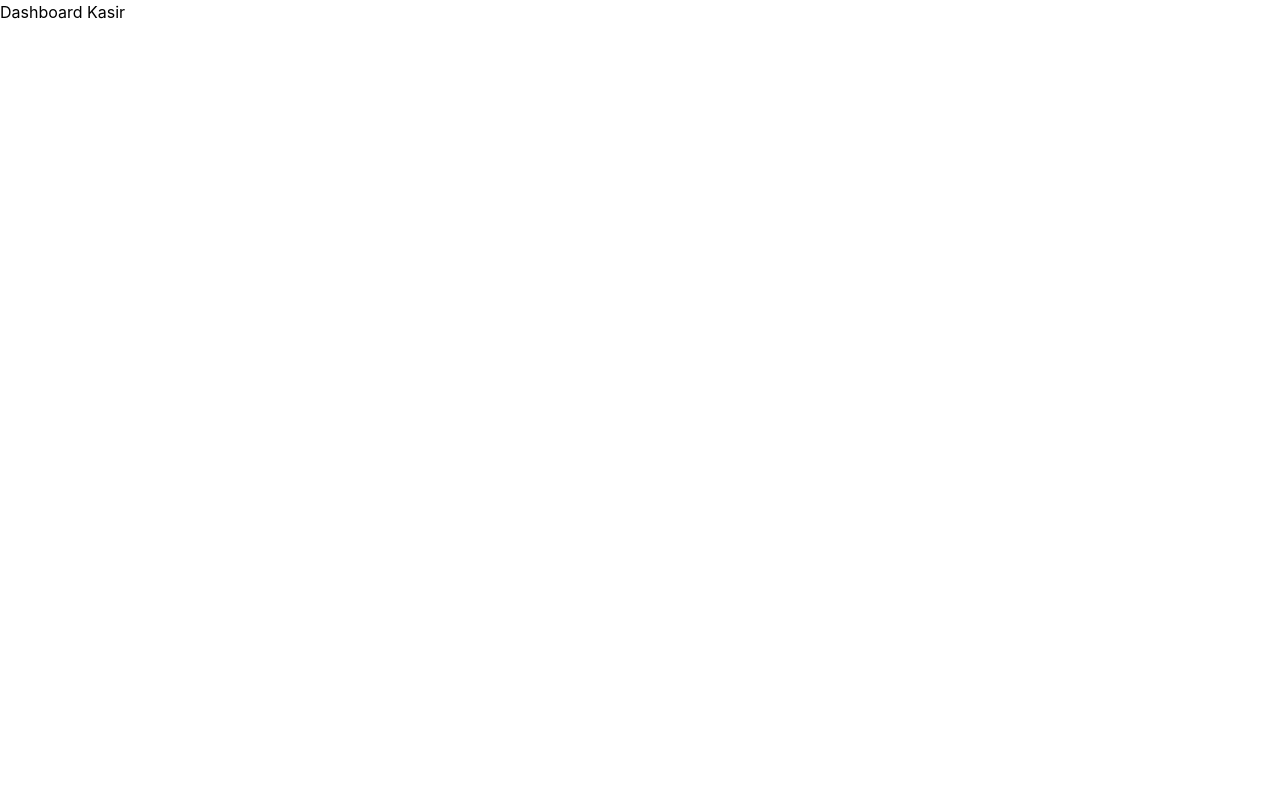
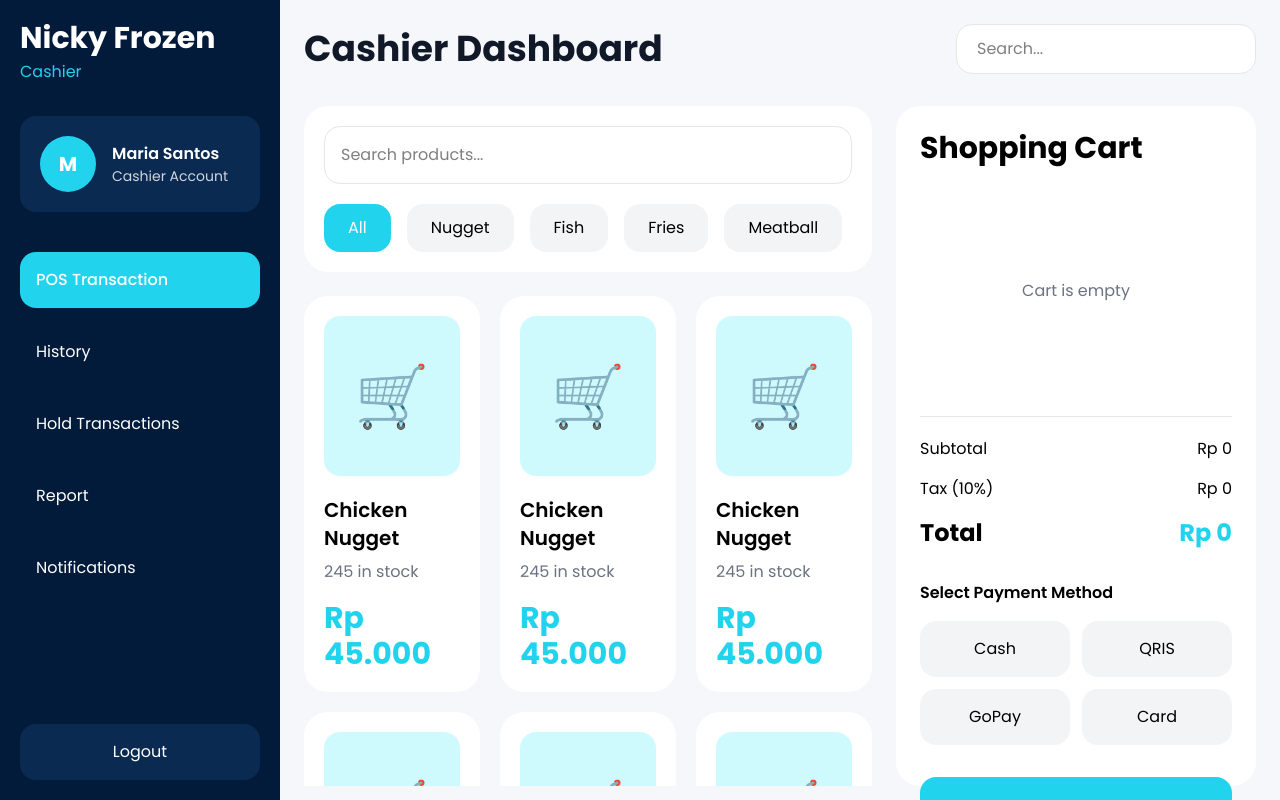
Before and after one commit to muhagit/Pos-System-Nicky-Frozen, a React app in the folder frontend/: page /kasir in a window 1280 px wide. Built offline with nearby package versions, Linux system fonts and the light colour scheme; the HTML template or start-up script is replaced by a standard one.

Commit message:
membuat page kasir dan konfigurasi tailwind

```diff
--- a/frontend/src/index.css
+++ b/frontend/src/index.css
@@ -1 +1,38 @@
+@import url('https://fonts.googleapis.com/css2?family=Poppins:wght@300;400;500;600;700;800&display=swap');
+
 @import "tailwindcss";
+
+@theme {
+
+    /* FONT */
+    --font-poppins: "Poppins", sans-serif;
+
+    /* PRIMARY */
+    --color-primary: #22d3ee;
+    --color-primary-dark: #06b6d4;
+
+    /* SIDEBAR */
+    --color-sidebar: #021b3a;
+    --color-sidebar-light: #0a2a52;
+
+    /* BACKGROUND */
+    --color-background: #f5f7fb;
+    --color-card: #ffffff;
+
+    /* TEXT */
+    --color-text: #111827;
+    --color-text-secondary: #6b7280;
+
+    /* STATUS */
+    --color-success: #10b981;
+    --color-danger: #ef4444;
+    --color-warning: #f59e0b;
+
+    /* BORDER */
+    --color-border: #e5e7eb;
+}
+
+body{
+    font-family: var(--font-poppins);
+    background: var(--color-background);
+}
--- a/frontend/src/pages/KasirPage.jsx
+++ b/frontend/src/pages/KasirPage.jsx
@@ -1,5 +1,245 @@
 const KasirPage = () => {
-    return <h1>Dashboard Kasir</h1>;
+    return (
+        <div className="flex h-screen bg-background font-poppins">
+
+            {/* SIDEBAR */}
+            <div className="w-[280px] bg-sidebar text-white flex flex-col justify-between p-5">
+
+                <div>
+
+                    {/* LOGO */}
+                    <div>
+                        <h1 className="text-3xl font-bold">
+                            Nicky Frozen
+                        </h1>
+
+                        <p className="text-primary mt-1">
+                            Cashier
+                        </p>
+                    </div>
+
+                    {/* PROFILE */}
+                    <div className="bg-sidebar-light rounded-2xl p-5 flex items-center gap-4 mt-8">
+
+                        <div className="w-14 h-14 rounded-full bg-primary flex items-center justify-center font-bold text-xl">
+                            M
+                        </div>
+
+                        <div>
+                            <h3 className="font-semibold">
+                                Maria Santos
+                            </h3>
+
+                            <p className="text-sm text-gray-300">
+                                Cashier Account
+                            </p>
+                        </div>
+
+                    </div>
+
+                    {/* MENU */}
+                    <div className="flex flex-col gap-4 mt-10">
+
+                        <button className="bg-primary p-4 rounded-2xl text-left font-medium">
+                            POS Transaction
+                        </button>
+
+                        <button className="p-4 rounded-2xl text-left hover:bg-sidebar-light transition">
+                            History
+                        </button>
+
+                        <button className="p-4 rounded-2xl text-left hover:bg-sidebar-light transition">
+                            Hold Transactions
+                        </button>
+
+                        <button className="p-4 rounded-2xl text-left hover:bg-sidebar-light transition">
+                            Report
+                        </button>
+
+                        <button className="p-4 rounded-2xl text-left hover:bg-sidebar-light transition">
+                            Notifications
+                        </button>
+
+                    </div>
+
+                </div>
+
+                {/* LOGOUT */}
+                <button className="bg-sidebar-light p-4 rounded-2xl">
+                    Logout
+                </button>
+
+            </div>
+
+            {/* MAIN */}
+            <div className="flex-1 p-6 overflow-hidden">
+
+                {/* TOPBAR */}
+                <div className="flex justify-between items-center">
+
+                    <h1 className="text-4xl font-bold text-text">
+                        Cashier Dashboard
+                    </h1>
+
+                    <input
+                        type="text"
+                        placeholder="Search..."
+                        className="w-[300px] bg-white border border-border rounded-2xl px-5 py-3 outline-none"
+                    />
+
+                </div>
+
+                {/* CONTENT */}
+                <div className="flex gap-6 mt-8 h-[calc(100vh-120px)]">
+
+                    {/* PRODUCT AREA */}
+                    <div className="flex-1 overflow-y-auto">
+
+                        {/* SEARCH */}
+                        <div className="bg-white rounded-3xl p-5">
+
+                            <input
+                                type="text"
+                                placeholder="Search products..."
+                                className="w-full border border-border rounded-2xl p-4 outline-none"
+                            />
+
+                            {/* CATEGORY */}
+                            <div className="flex gap-4 mt-5 overflow-x-auto">
+
+                                <button className="bg-primary text-white px-6 py-3 rounded-2xl whitespace-nowrap">
+                                    All
+                                </button>
+
+                                <button className="bg-gray-100 px-6 py-3 rounded-2xl whitespace-nowrap">
+                                    Nugget
+                                </button>
+
+                                <button className="bg-gray-100 px-6 py-3 rounded-2xl whitespace-nowrap">
+                                    Fish
+                                </button>
+
+                                <button className="bg-gray-100 px-6 py-3 rounded-2xl whitespace-nowrap">
+                                    Fries
+                                </button>
+
+                                <button className="bg-gray-100 px-6 py-3 rounded-2xl whitespace-nowrap">
+                                    Meatball
+                                </button>
+
+                            </div>
+
+                        </div>
+
+                        {/* PRODUCT GRID */}
+                        <div className="grid grid-cols-3 gap-5 mt-6">
+
+                            {[1,2,3,4,5,6].map((item) => (
+
+                                <div
+                                    key={item}
+                                    className="bg-white rounded-3xl p-5"
+                                >
+
+                                    <div className="h-[160px] bg-cyan-100 rounded-2xl flex items-center justify-center text-6xl">
+                                        🛒
+                                    </div>
+
+                                    <h3 className="font-semibold text-xl mt-5">
+                                        Chicken Nugget
+                                    </h3>
+
+                                    <p className="text-text-secondary mt-2">
+                                        245 in stock
+                                    </p>
+
+                                    <h2 className="text-primary text-3xl font-bold mt-4">
+                                        Rp 45.000
+                                    </h2>
+
+                                </div>
+
+                            ))}
+
+                        </div>
+
+                    </div>
+
+                    {/* CART */}
+                    <div className="w-[360px] bg-white rounded-3xl p-6">
+
+                        <h2 className="text-3xl font-bold">
+                            Shopping Cart
+                        </h2>
+
+                        <div className="h-[250px] flex items-center justify-center text-text-secondary">
+                            Cart is empty
+                        </div>
+
+                        {/* SUMMARY */}
+                        <div className="space-y-4 border-t border-border pt-5">
+
+                            <div className="flex justify-between">
+                                <span>Subtotal</span>
+                                <span>Rp 0</span>
+                            </div>
+
+                            <div className="flex justify-between">
+                                <span>Tax (10%)</span>
+                                <span>Rp 0</span>
+                            </div>
+
+                            <div className="flex justify-between text-2xl font-bold">
+                                <span>Total</span>
+                                <span className="text-primary">
+                                    Rp 0
+                                </span>
+                            </div>
+
+                        </div>
+
+                        {/* PAYMENT */}
+                        <div className="mt-8">
+
+                            <h3 className="font-semibold mb-4">
+                                Select Payment Method
+                            </h3>
+
+                            <div className="grid grid-cols-2 gap-3">
+
+                                <button className="bg-gray-100 p-4 rounded-2xl">
+                                    Cash
+                                </button>
+
+                                <button className="bg-gray-100 p-4 rounded-2xl">
+                                    QRIS
+                                </button>
+
+                                <button className="bg-gray-100 p-4 rounded-2xl">
+                                    GoPay
+                                </button>
+
+                                <button className="bg-gray-100 p-4 rounded-2xl">
+                                    Card
+                                </button>
+
+                            </div>
+
+                        </div>
+
+                        {/* BUTTON */}
+                        <button className="w-full bg-primary text-white py-5 rounded-2xl mt-8 text-lg font-semibold">
+                            Proceed to Payment
+                        </button>
+
+                    </div>
+
+                </div>
+
+            </div>
+
+        </div>
+    );
 };
 
 export default KasirPage;
--- a/frontend/vite.config.js
+++ b/frontend/vite.config.js
@@ -1,6 +1,8 @@
-import { defineConfig } from "vite";
-import tailwindcss from "@tailwindcss/vite";
+import { defineConfig } from 'vite'
+import tailwindcss from '@tailwindcss/vite'
 
 export default defineConfig({
-    plugins: [tailwindcss()],
-});
+  plugins: [
+    tailwindcss(),
+  ],
+})
```
